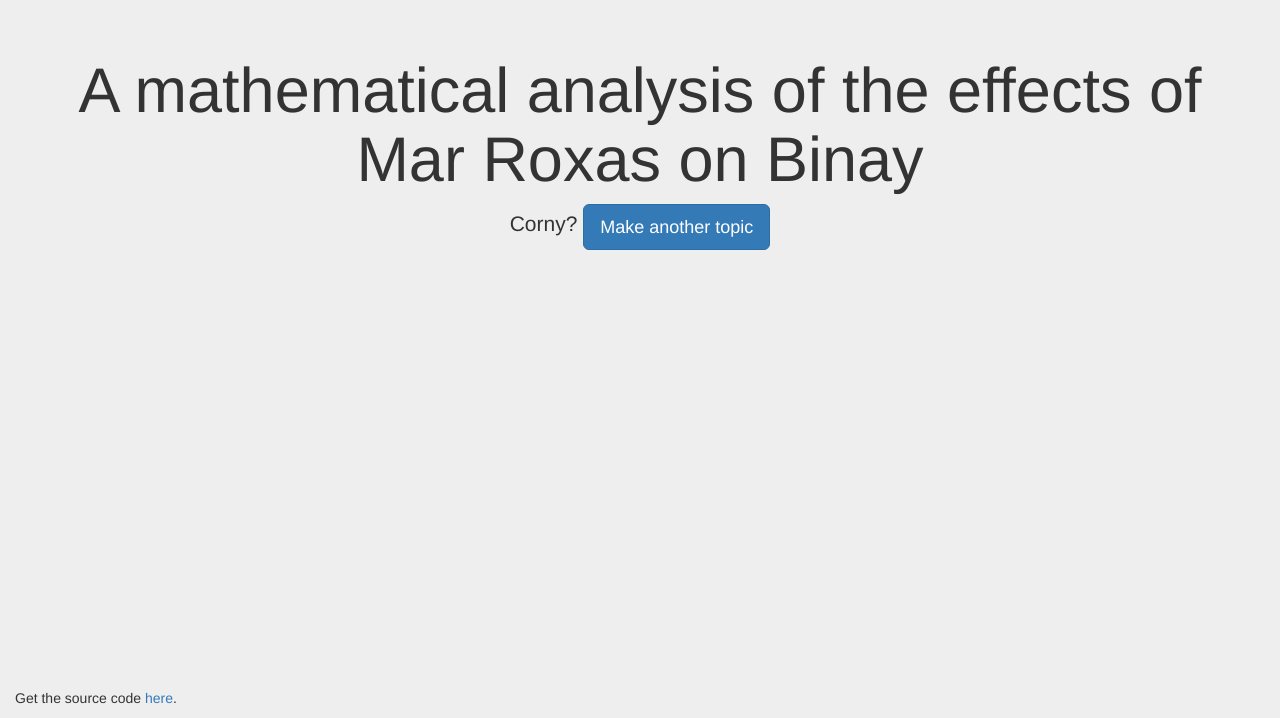
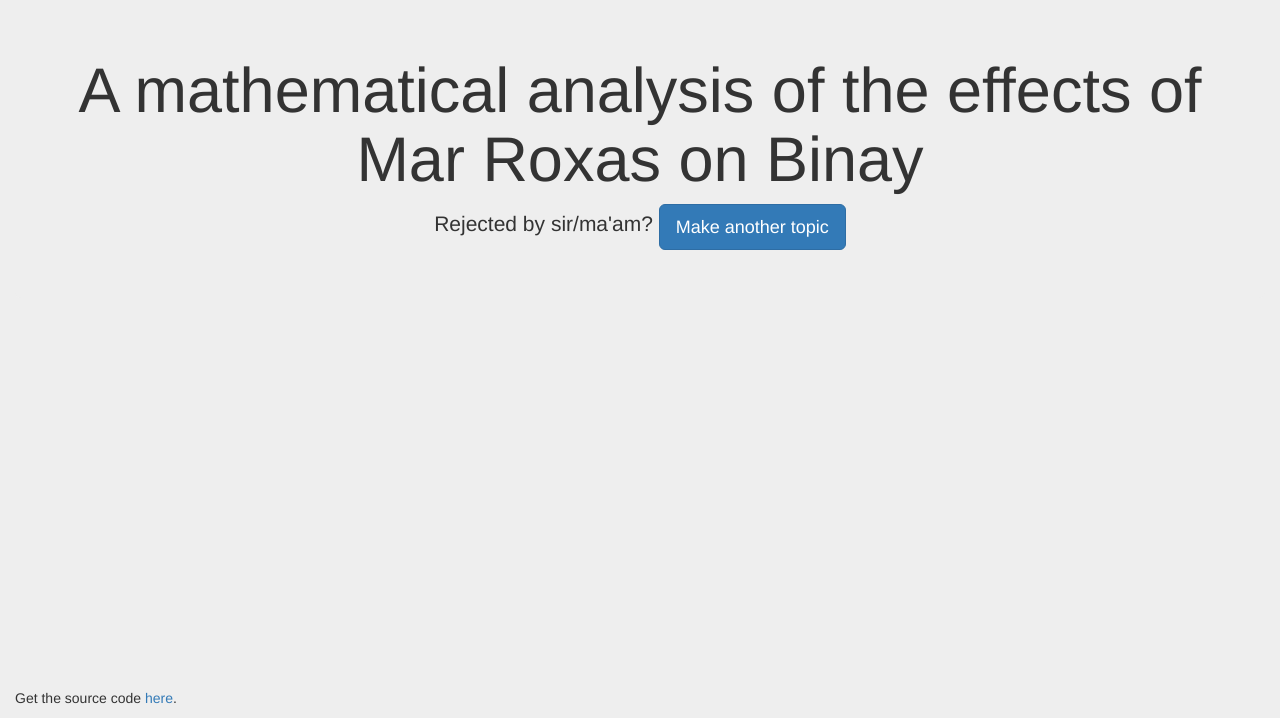
Before and after one commit to antonrufino/LRPTopicGenerator, a plain HTML site: page index.html in a window 1280 px wide. Shown: the part 82-800 px from the top of the page. Drawn offline with nearby package versions, Linux system fonts and the light colour scheme.

Commit message:
Update index.html

```diff
--- a/index.html
+++ b/index.html
@@ -13,7 +13,7 @@
             <h1>LRP Topic Generator</h1>
             <div class="jumbotron text-center">
                 <h1 id="topic">Lorem ipsum</h1>
-                <span class="lead">Corny? </span>
+                <span class="lead">Rejected by sir/ma'am? </span>
                 <button type="button" class="btn btn-primary btn-lg" id="btn">Make another topic</button>
             </div>
             <div class="row">
```
